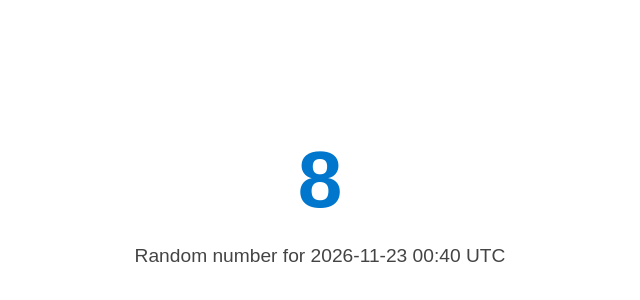
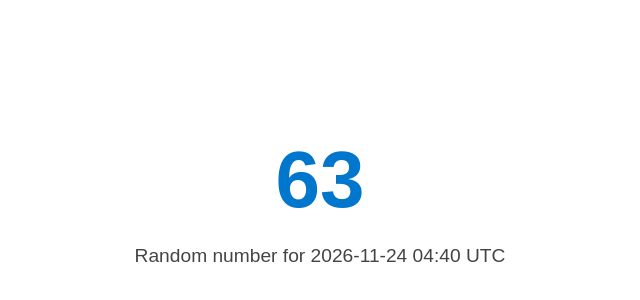
Before and after one commit to Neato-Nick/daily-random-number, a plain HTML site: page index.html in a window 1280 px wide. Shown: the part 58-358 px from the top of the page, without its empty margins (320-960 px from the left). Drawn offline with Linux system fonts and the light colour scheme.

Commit message:
Daily update: Tue Nov 24 04:40:11 UTC 2026

```diff
--- a/index.html
+++ b/index.html
@@ -11,7 +11,7 @@
   </style>
 </head>
 <body>
-  <h1>8</h1>
-  <p>Random number for 2026-11-23 00:40 UTC</p>
+  <h1>63</h1>
+  <p>Random number for 2026-11-24 04:40 UTC</p>
 </body>
 </html>
```
